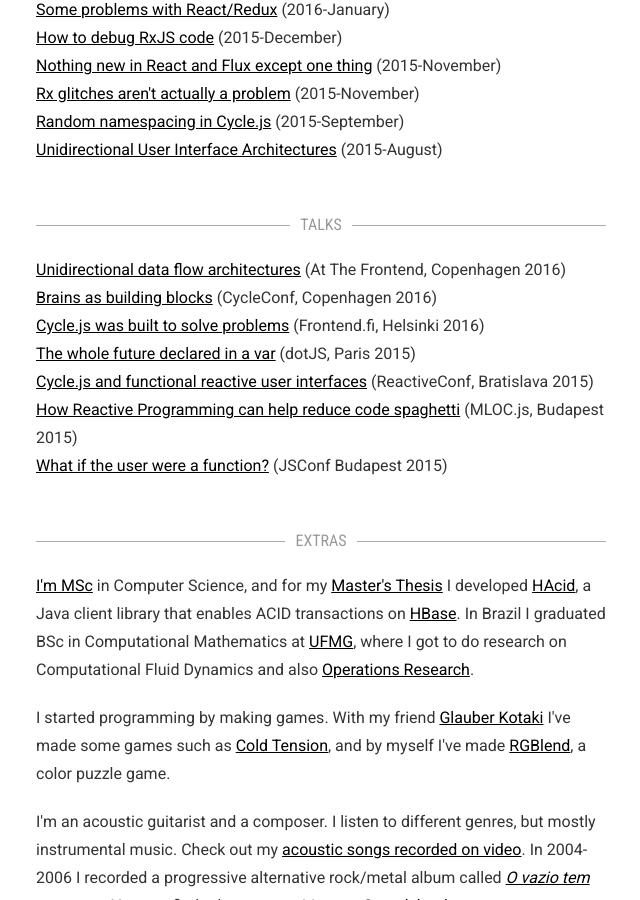
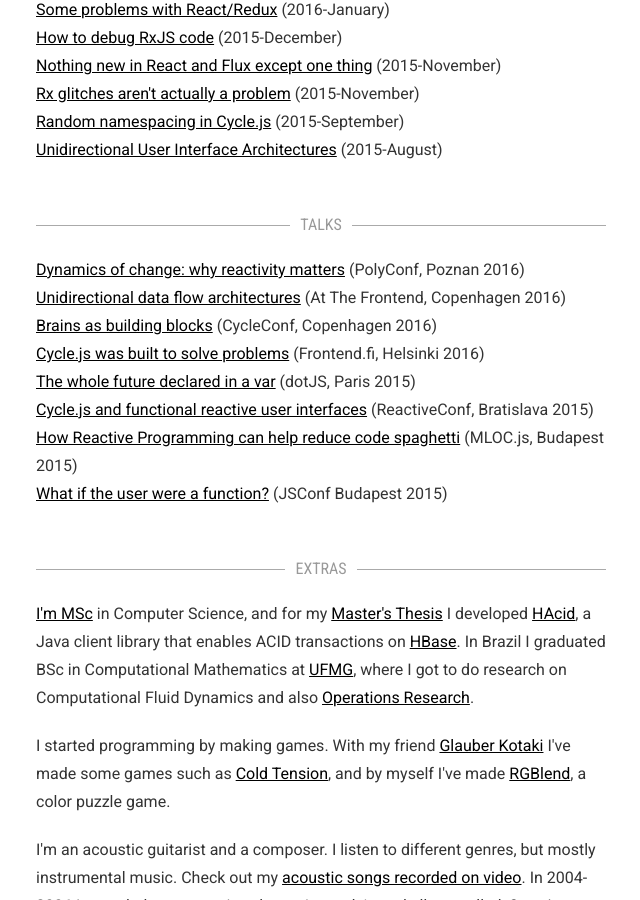
Before and after one commit to staltz/staltz.com, a Jekyll site: the page built from index.html, in a window 1280 px wide and 900 px high, scrolled down 1613 px. Shown: the whole window, without its empty margins (319-959 px from the left). Built offline with Jekyll 4.4.1, drawn with Linux system fonts in a browser that asks for light colours; nearby versions of some CDN libraries.

Commit message:
Add PolyConf talk link

```diff
--- a/index.html
+++ b/index.html
@@ -56,6 +56,7 @@ layout: blank
 
           <h2 id="talks" class="hr"><span class="hr">TALKS</span></h2>
           <p>
+            <a href="https://www.youtube.com/watch?v=v68ppDlvHqs">Dynamics of change: why reactivity matters</a> (PolyConf, Poznan 2016)<br />
             <a href="https://vimeo.com/168652278">Unidirectional data flow architectures</a> (At The Frontend, Copenhagen 2016)<br />
             <a href="https://www.youtube.com/watch?v=1ToJ7cxb1R8">Brains as building blocks</a> (CycleConf, Copenhagen 2016)<br />
             <a href="https://www.youtube.com/watch?v=Rj8ZTRVka4E">Cycle.js was built to solve problems</a> (Frontend.fi, Helsinki 2016)<br />
```
